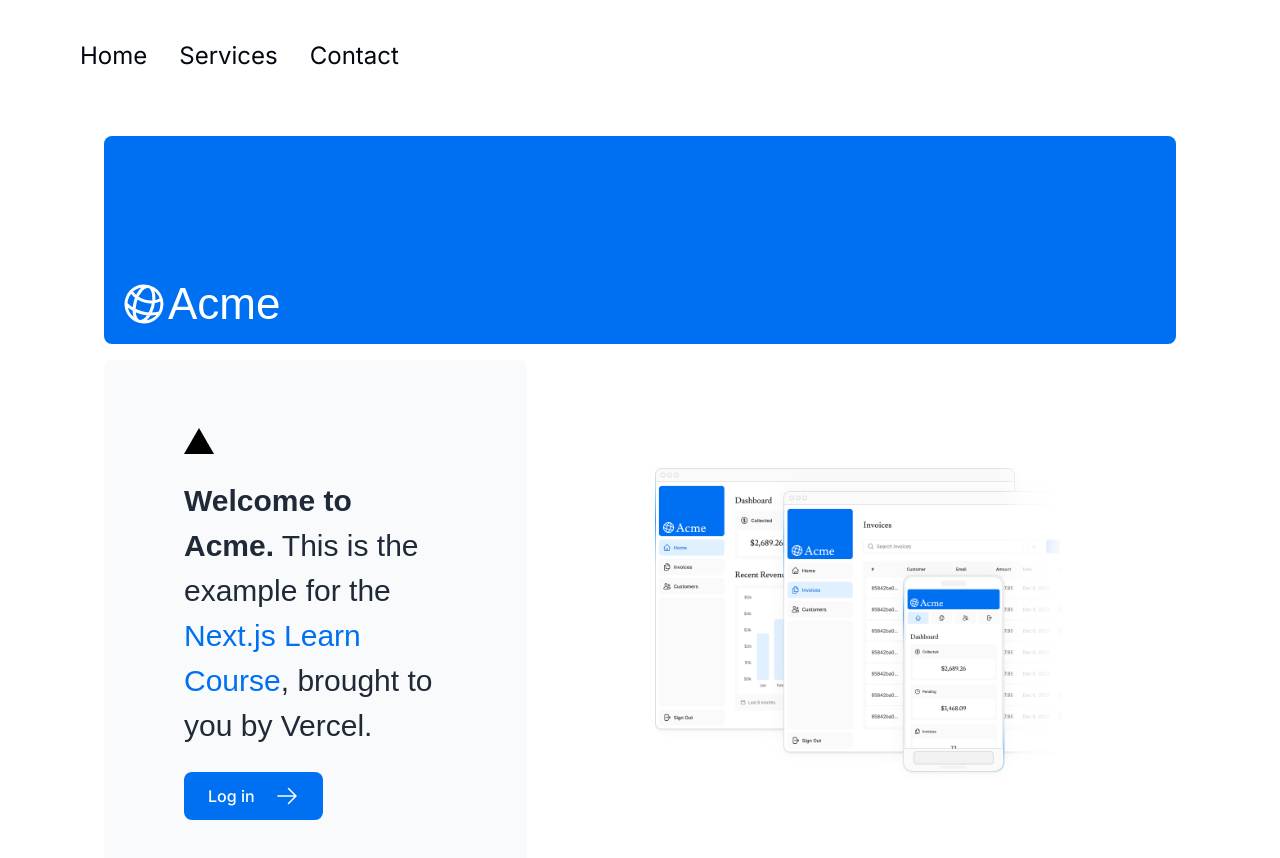
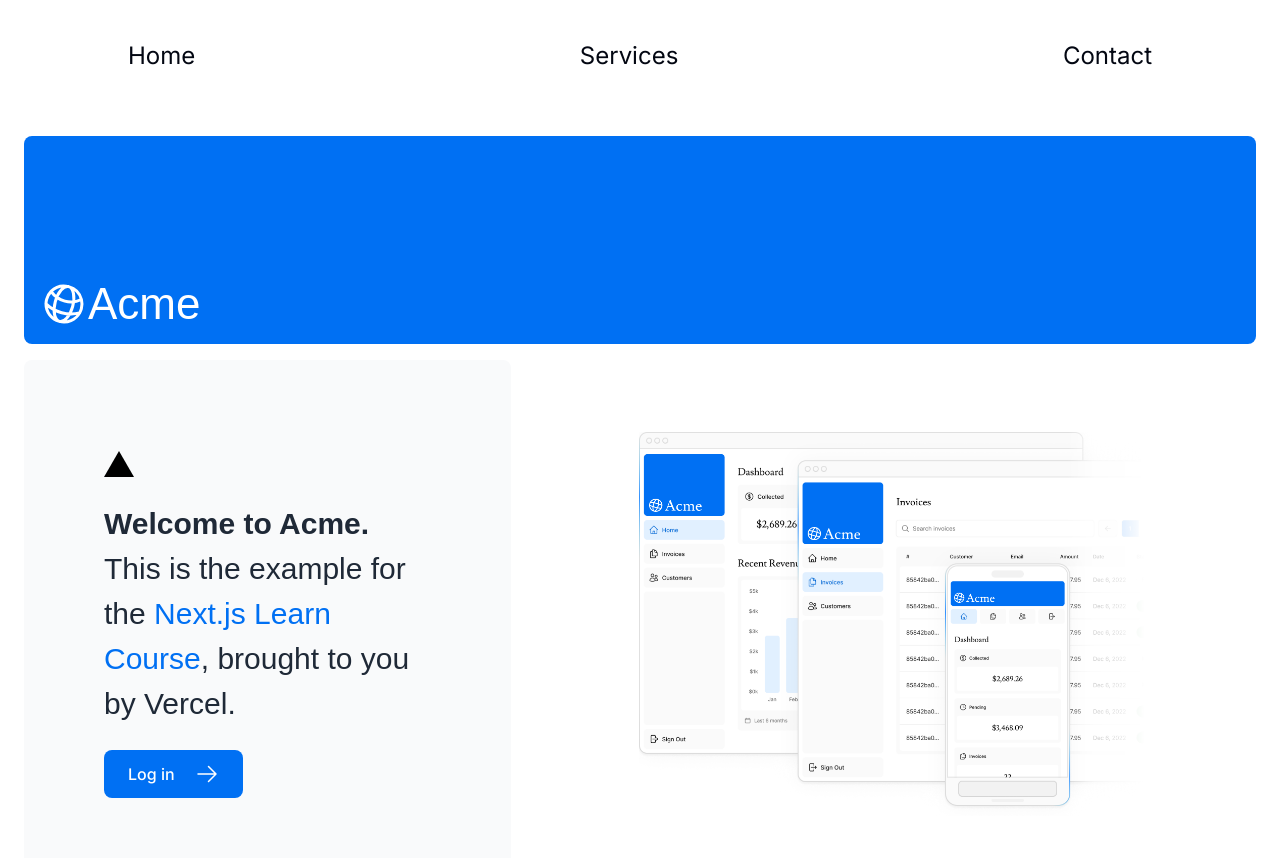
Before and after one commit to STEM-Garden-LLC/wilsonswires.com, a Next.js app: page / in a window 1280 px wide. Shown: the top 858 px of the page. Built offline with nearby package versions, Linux system fonts and the light colour scheme; a web font is replaced by a local one.

Commit message:
Apply a little styling to the links and add logo colors as variables [ci skip]

```diff
--- a/app/layout.tsx
+++ b/app/layout.tsx
@@ -10,7 +10,7 @@
 }) {
     return (
         <html lang="en">
-            <body className={cn(inter.className, "antialiased", "px-20")}>
+            <body className={cn(inter.className, "antialiased")}>
                 <header className={cn("my-10")}>
                     <Nav />
                 </header>
--- a/app/ui/global.css
+++ b/app/ui/global.css
@@ -44,6 +44,12 @@
         --chart-4: 43 74% 66%;
         --chart-5: 27 87% 67%;
         --radius: 0.5rem;
+        --logo-red-medium: 7 65% 34.7%;
+        --logo-red-dark: 6 82.6% 9%;
+        --logo-red-light: 7 60% 41.2%;
+        --logo-red-shaded: 7 65.3% 33.9%;
+        --logo-yellow-light: 48 64.8% 64.3%;
+        --logo-yellow-shaded: 348 64.7% 53.3%;
     }
   .dark {
         --background: 224 71.4% 4.1%;
@@ -81,3 +87,30 @@
     @apply bg-background text-foreground;
     }
 }
+
+.hover-underline {
+  position: relative;
+
+  &:hover, &:active, [data-active] {
+    &::after {
+      transform: scaleX(1);
+    }
+  }
+
+  &::after {
+    content: "";
+    position: absolute;
+    top: 100%;
+    left: 0;
+
+    background-color: hsl(var(--logo-red-dark));
+
+    height: 2px;
+    width: 100%;
+
+    transform: scaleX(0);
+
+    transition: transform 200ms ease-in-out;
+    transform-origin: center;
+  }
+}
--- a/components/nav/Nav.tsx
+++ b/components/nav/Nav.tsx
@@ -4,7 +4,7 @@
 
 export const Nav = () => (
     <nav>
-        <ul className={cn("flex", "gap-8")}>
+        <ul className={cn("flex", "justify-between", "w-[80vw]", "mx-auto")}>
             <NavLink link="/">Home</NavLink>
             <NavLink link="/services" />
             <NavLink link="/contact" />
--- a/components/nav/NavLink.tsx
+++ b/components/nav/NavLink.tsx
@@ -1,20 +1,45 @@
 import { cn } from "@/lib/utils";
 
 import Link from "next/link";
+import { UrlObject } from "url";
 
-export const NavLink: React.FC<{
-    link: "/contact" | "/services" | "/";
+type NavLinkHref<Route> =
+    | UrlObject
+    | __next_route_internal_types__.RouteImpl<Route>;
+export function NavLink<Route>({
+    link,
+    children,
+}: {
+    link: NavLinkHref<Route>;
     children?: React.ReactNode;
-}> = ({ link, children }) => {
+}) {
+    function getFallback(link: NavLinkHref<Route>): string {
+        if (typeof link === "string") {
+            return link.slice(1);
+        }
+
+        if (link.href) {
+            return link.href.slice(1);
+        }
+
+        throw new Error("No Path Name Detected");
+    }
     return (
         <li>
             <Link
-                className={cn("capitalize", "text-2xl", "hover:underline")}
+                className={cn(
+                    "capitalize",
+                    "text-2xl",
+                    "relative",
+                    "w-fit",
+                    "hover-underline",
+                    "transition-colors"
+                )}
                 prefetch
                 href={link}
             >
-                {children ?? link.slice(1)}
+                {children ?? getFallback(link)}
             </Link>
         </li>
     );
-};
+}
--- a/tailwind.config.ts
+++ b/tailwind.config.ts
@@ -11,75 +11,83 @@
     theme: {
         extend: {
             gridTemplateColumns: {
-    			'13': 'repeat(13, minmax(0, 1fr))'
+                "13": "repeat(13, minmax(0, 1fr))",
             },
             colors: {
+                logo: {
+                    "red-medium": "hsl(var(--logo-red-medium))",
+                    "red-dark": "hsl(var(--logo-red-dark))",
+                    "red-light": "hsl(var(--logo-red-light))",
+                    "red-shaded": "hsl(var(--logo-red-shaded))",
+                    "yellow-light": "hsl(var(--logo-yellow-light))",
+                    "yellow-shaded": "hsl(var(--logo-yellow-shaded))",
+                },
                 blue: {
-    				'400': '#2589FE',
-    				'500': '#0070F3',
-    				'600': '#2F6FEB'
+                    "400": "#2589FE",
+                    "500": "#0070F3",
+                    "600": "#2F6FEB",
                 },
-    			background: 'hsl(var(--background))',
-    			foreground: 'hsl(var(--foreground))',
+                background: "hsl(var(--background))",
+                foreground: "hsl(var(--foreground))",
                 card: {
-    				DEFAULT: 'hsl(var(--card))',
-    				foreground: 'hsl(var(--card-foreground))'
+                    DEFAULT: "hsl(var(--card))",
+                    foreground: "hsl(var(--card-foreground))",
                 },
                 popover: {
-    				DEFAULT: 'hsl(var(--popover))',
-    				foreground: 'hsl(var(--popover-foreground))'
+                    DEFAULT: "hsl(var(--popover))",
+                    foreground: "hsl(var(--popover-foreground))",
                 },
                 primary: {
-    				DEFAULT: 'hsl(var(--primary))',
-    				foreground: 'hsl(var(--primary-foreground))'
+                    DEFAULT: "hsl(var(--primary))",
+                    foreground: "hsl(var(--primary-foreground))",
                 },
                 secondary: {
-    				DEFAULT: 'hsl(var(--secondary))',
-    				foreground: 'hsl(var(--secondary-foreground))'
+                    DEFAULT: "hsl(var(--secondary))",
+                    foreground: "hsl(var(--secondary-foreground))",
                 },
                 muted: {
-    				DEFAULT: 'hsl(var(--muted))',
-    				foreground: 'hsl(var(--muted-foreground))'
+                    DEFAULT: "hsl(var(--muted))",
+                    foreground: "hsl(var(--muted-foreground))",
                 },
                 accent: {
-    				DEFAULT: 'hsl(var(--accent))',
-    				foreground: 'hsl(var(--accent-foreground))'
+                    DEFAULT: "hsl(var(--accent))",
+                    foreground: "hsl(var(--accent-foreground))",
                 },
                 destructive: {
-    				DEFAULT: 'hsl(var(--destructive))',
-    				foreground: 'hsl(var(--destructive-foreground))'
+                    DEFAULT: "hsl(var(--destructive))",
+                    foreground: "hsl(var(--destructive-foreground))",
                 },
-    			border: 'hsl(var(--border))',
-    			input: 'hsl(var(--input))',
-    			ring: 'hsl(var(--ring))',
+                border: "hsl(var(--border))",
+                input: "hsl(var(--input))",
+                ring: "hsl(var(--ring))",
                 chart: {
-    				'1': 'hsl(var(--chart-1))',
-    				'2': 'hsl(var(--chart-2))',
-    				'3': 'hsl(var(--chart-3))',
-    				'4': 'hsl(var(--chart-4))',
-    				'5': 'hsl(var(--chart-5))'
-    			}
+                    "1": "hsl(var(--chart-1))",
+                    "2": "hsl(var(--chart-2))",
+                    "3": "hsl(var(--chart-3))",
+                    "4": "hsl(var(--chart-4))",
+                    "5": "hsl(var(--chart-5))",
+                },
             },
             borderRadius: {
-    			lg: 'var(--radius)',
-    			md: 'calc(var(--radius) - 2px)',
-    			sm: 'calc(var(--radius) - 4px)'
-    		}
+                lg: "var(--radius)",
+                md: "calc(var(--radius) - 2px)",
+                sm: "calc(var(--radius) - 4px)",
+            },
         },
         keyframes: {
             shimmer: {
-    			'100%': {
-    				transform: 'translateX(100%)'
-    			}
-    		}
-    	}
+                "100%": {
+                    transform: "translateX(100%)",
+                },
+            },
+        },
     },
     plugins: [
         require("@tailwindcss/forms"),
         require("@tailwindcss/aspect-ratio"),
         require("@tailwindcss/typography"),
         require("@tailwindcss/container-queries"),
-        require("tailwindcss-animate")
+        require("tailwindcss-animate"),
     ],
 };
 export default config;
```
Lines whose indentation alone changed are shown as unchanged.
